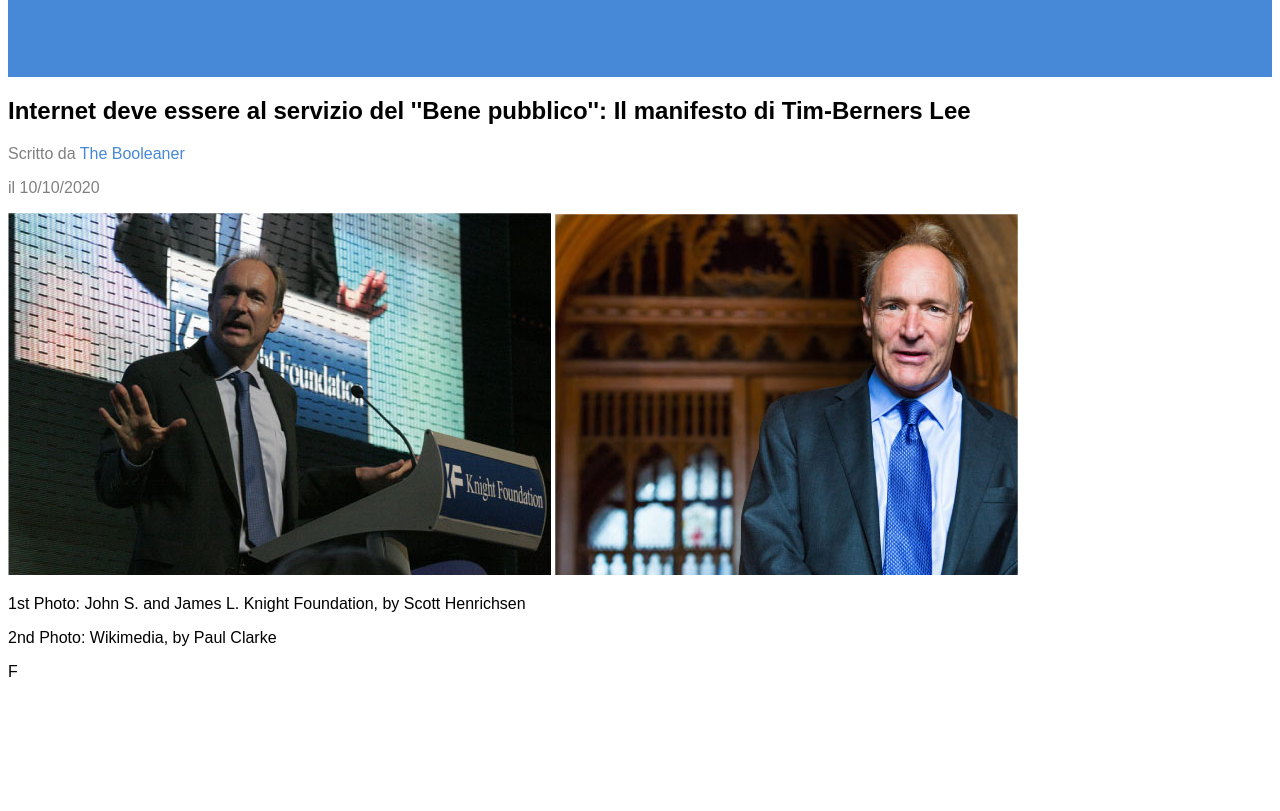
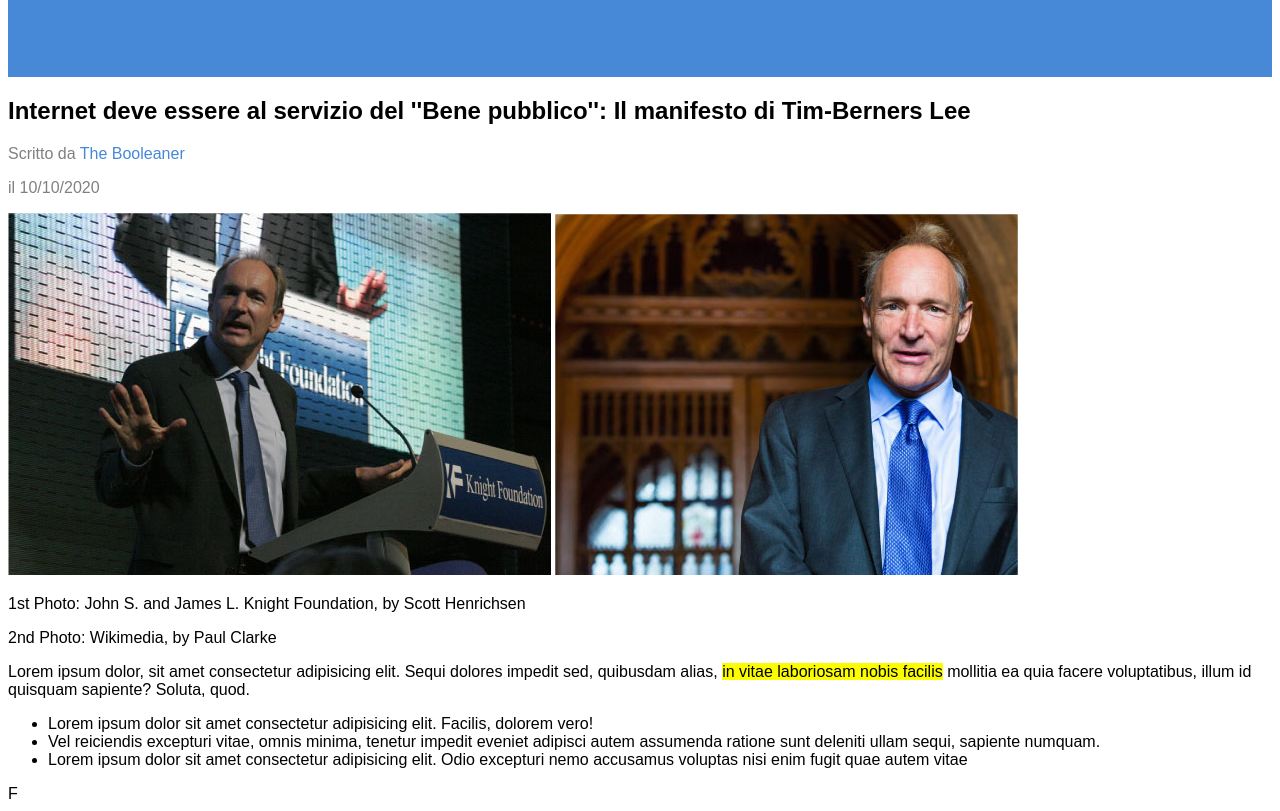
Before and after one commit to SimoneZampieri/html-css-booleaner, a plain HTML site: page index.html in a window 1280 px wide. Shown: the part 81-892 px from the top of the page. Before the commit the page ends 800 px from the top, so only its background shows below. Drawn offline with Linux system fonts and the light colour scheme.

Commit message:
sixth commit

```diff
--- a/css/style.css
+++ b/css/style.css
@@ -23,3 +23,7 @@ header{
 .titolo p{
     color: grey;
 }
+
+#yellow{
+    background-color:rgb(252, 254, 0);
+}
--- a/index.html
+++ b/index.html
@@ -17,8 +17,6 @@
                 <img src="./img/logo.svg" alt="logo">
             </div>
         </div>
-
-
     </header>
 
     <main>
@@ -38,6 +36,19 @@
             <p>2nd Photo: Wikimedia, by Paul Clarke</p>
          </section>
 
+        <p>Lorem ipsum dolor, sit amet consectetur adipisicing elit. Sequi dolores impedit sed, quibusdam alias, <span id="yellow">in vitae laboriosam nobis facilis</span> mollitia ea quia facere voluptatibus, illum id quisquam sapiente? Soluta, quod.</p>
+
+        <!-- lista -->
+        <section>
+            <ul>
+                <li>Lorem ipsum dolor sit amet consectetur adipisicing elit. Facilis, dolorem vero!
+                </li>
+                <li>Vel reiciendis excepturi vitae, omnis minima, tenetur impedit eveniet adipisci autem assumenda ratione sunt deleniti ullam sequi, sapiente numquam.</li>
+                <li>Lorem ipsum dolor sit amet consectetur adipisicing elit. Odio excepturi nemo accusamus voluptas nisi enim fugit quae autem vitae
+                </li>
+            </ul>
+        </section>
+
     </main>
 
     <footer>F</footer>
```
